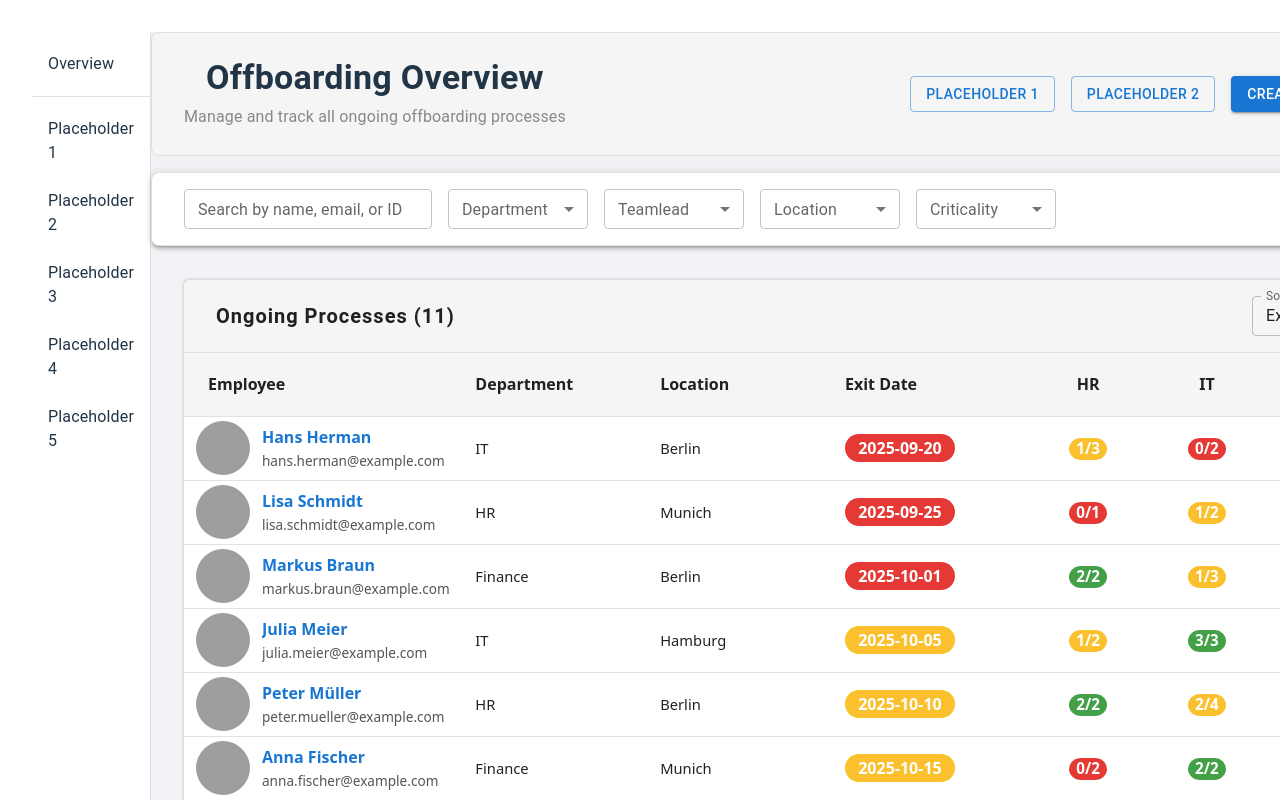
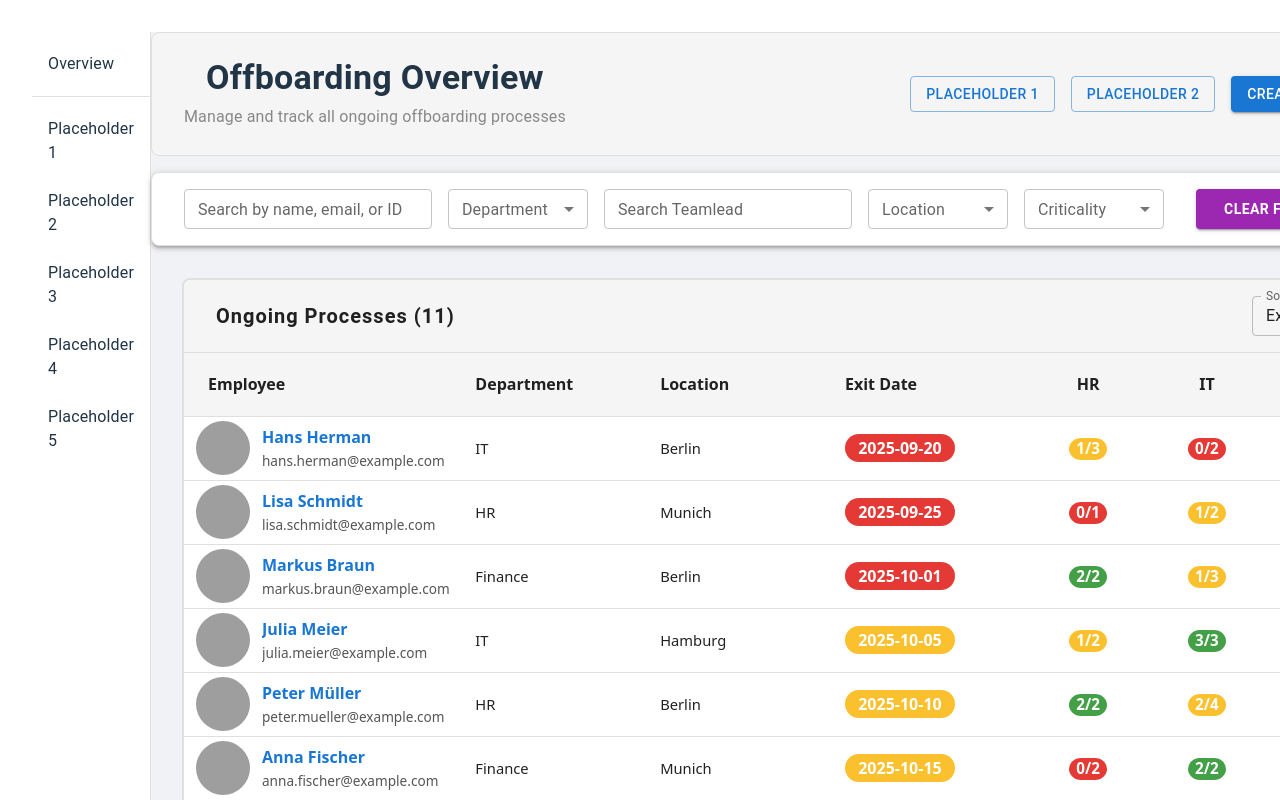
Before and after one commit to PatrickGress/offboardingtoolTS, a React (Vite) app: page / in a window 1280 px wide. Shown: the top 800 px of the page. Built offline with nearby package versions, Linux system fonts and the light colour scheme; grey boxes are pictures that could not be loaded; the HTML template or start-up script is replaced by a standard one.

Commit message:
filters: teamlead

```diff
--- a/src/components/OverviewContainer.tsx
+++ b/src/components/OverviewContainer.tsx
@@ -10,35 +10,46 @@ export function OverviewContainer() {
   const [search, setSearch] = useState('');
   const [debouncedSearch, setDebouncedSearch] = useState('');
   const [department, setDepartment] = useState('');
-  const [teamlead, setTeamlead] = useState('');
   const [location, setLocation] = useState('');
   const [crit, setCrit] = useState('');
+  const [teamlead, setTeamlead] = useState('');
+  const [teamleadSearch, setTeamleadSearch] = useState('');
+  const [debouncedTeamleadSearch, setDebouncedTeamleadSearch] = useState('');
 
   useEffect(() => {
     const handler = setTimeout(() => setDebouncedSearch(search), 500);
     return () => clearTimeout(handler);
   }, [search]);
 
+  useEffect(() => {
+    const handler = setTimeout(() => setDebouncedTeamleadSearch(teamleadSearch), 500);
+    return () => clearTimeout(handler);
+  }, [teamleadSearch]);
+
+  // Memoized unique values for select fields
+  const departments = useMemo(() => getUnique(mockWorkflows, 'department'), [mockWorkflows]);
+  const locations = useMemo(() => getUnique(mockWorkflows, 'location'), [mockWorkflows]);
+  const criticality = useMemo(() => getUnique(mockWorkflows, 'criticality').map(c => ({ value: c, label: c.charAt(0).toUpperCase() + c.slice(1) })), [mockWorkflows]);
+
+  // Teamlead search state
+  const teamleads = useMemo(() => getUnique(mockWorkflows, 'teamlead'), [mockWorkflows]);
+  const filteredTeamleads = useMemo(() => teamleads.filter(tl => tl.toLowerCase().includes(teamleadSearch.toLowerCase())), [teamleadSearch, teamleads]);
+
   // Filtering logic
   const filteredWorkflows = mockWorkflows.filter(wf => {
     const searchLower = debouncedSearch.toLowerCase();
+    const teamleadLower = debouncedTeamleadSearch.toLowerCase();
     if (searchLower && !(
       wf.name.toLowerCase().includes(searchLower) ||
       wf.email.toLowerCase().includes(searchLower) ||
       wf.id.toLowerCase().includes(searchLower)
     )) return false;
+    if (teamleadLower && !wf.teamlead.toLowerCase().includes(teamleadLower)) return false;
     if (department && wf.department !== department) return false;
     if (location && wf.location !== location) return false;
-    if (teamlead && wf.teamlead !== teamlead) return false;
     if (crit && wf.criticality !== crit) return false;
     return true;
   });
-
-  // Memoized unique values for select fields
-  const departments = useMemo(() => getUnique(mockWorkflows, 'department'), [mockWorkflows]);
-  const teamleads = useMemo(() => getUnique(mockWorkflows, 'teamlead'), [mockWorkflows]);
-  const locations = useMemo(() => getUnique(mockWorkflows, 'location'), [mockWorkflows]);
-  const criticality = useMemo(() => getUnique(mockWorkflows, 'criticality').map(c => ({ value: c, label: c.charAt(0).toUpperCase() + c.slice(1) })), [mockWorkflows]);
 
   return (
     <Box sx={{ width: '100%', display: 'flex', flexDirection: 'column', alignItems: 'center', bgcolor: '#f0f2f5', minHeight: '100vh', p: 0 }}>
@@ -77,14 +88,15 @@ export function OverviewContainer() {
             ))}
           </Select>
         </FormControl>
-        <FormControl size="small" sx={{ minWidth: 140 }}>
-          <InputLabel>Teamlead</InputLabel>
-          <Select value={teamlead} label="Teamlead" onChange={e => setTeamlead(e.target.value)}>
-            <MenuItem value="">All</MenuItem>
-            {teamleads.map(tl => (
-              <MenuItem key={tl} value={tl}>{tl}</MenuItem>
-            ))}
-          </Select>
+        <FormControl size="small" sx={{ minWidth: 220 }}>
+          <TextField
+            label="Search Teamlead"
+            variant="outlined"
+            size="small"
+            value={teamleadSearch}
+            onChange={e => setTeamleadSearch(e.target.value)}
+            sx={{ minWidth: 220 }}
+          />
         </FormControl>
         <FormControl size="small" sx={{ minWidth: 140 }}>
           <InputLabel>Location</InputLabel>
@@ -104,6 +116,20 @@ export function OverviewContainer() {
             ))}
           </Select>
         </FormControl>
+        <Button
+          variant="contained"
+          color="secondary"
+          sx={{ minWidth: 160, fontWeight: 700, boxShadow: 2, ml: 2, height: 40 }}
+          onClick={() => {
+            setSearch('');
+            setDepartment('');
+            setLocation('');
+            setCrit('');
+            setTeamleadSearch('');
+          }}
+        >
+          Clear Filters
+        </Button>
       </Paper>
       {/* Spacing below filter/search box */}
       <Box sx={{ height: 8 }} />
--- a/src/mockCards.ts
+++ b/src/mockCards.ts
@@ -7,7 +7,7 @@ export const mockWorkflows: WorkflowData[] = [
     email: 'hans.herman@example.com',
     department: 'IT',
     location: 'Berlin',
-    teamlead: 'Alice',
+    teamlead: 'Lisa Schmidt', // employee name
     criticality: 'yellow',
     exitDate: '2025-09-20',
     dueDate: '2025-09-20',
@@ -26,7 +26,7 @@ export const mockWorkflows: WorkflowData[] = [
     email: 'lisa.schmidt@example.com',
     department: 'HR',
     location: 'Munich',
-    teamlead: 'Bob',
+    teamlead: 'John Miller', // random name
     criticality: 'red',
     exitDate: '2025-09-25',
     dueDate: '2025-09-25',
@@ -45,7 +45,7 @@ export const mockWorkflows: WorkflowData[] = [
     email: 'markus.braun@example.com',
     department: 'Finance',
     location: 'Berlin',
-    teamlead: 'Charlie',
+    teamlead: 'Emily Clark', // random name
     criticality: 'green',
     exitDate: '2025-10-01',
     dueDate: '2025-10-01',
@@ -64,7 +64,7 @@ export const mockWorkflows: WorkflowData[] = [
     email: 'julia.meier@example.com',
     department: 'IT',
     location: 'Hamburg',
-    teamlead: 'David',
+    teamlead: 'Lisa Schmidt',
     criticality: 'yellow',
     exitDate: '2025-10-05',
     dueDate: '2025-10-05',
@@ -83,7 +83,7 @@ export const mockWorkflows: WorkflowData[] = [
     email: 'peter.mueller@example.com',
     department: 'HR',
     location: 'Berlin',
-    teamlead: 'Eve',
+    teamlead: 'John Miller',
     criticality: 'red',
     exitDate: '2025-10-10',
     dueDate: '2025-10-10',
@@ -102,7 +102,7 @@ export const mockWorkflows: WorkflowData[] = [
     email: 'anna.fischer@example.com',
     department: 'Finance',
     location: 'Munich',
-    teamlead: 'Frank',
+    teamlead: 'Emily Clark',
     criticality: 'green',
     exitDate: '2025-10-15',
     dueDate: '2025-10-15',
@@ -121,7 +121,7 @@ export const mockWorkflows: WorkflowData[] = [
     email: 'tom.becker@example.com',
     department: 'IT',
     location: 'Hamburg',
-    teamlead: 'Grace',
+    teamlead: 'Lisa Schmidt',
     criticality: 'yellow',
     exitDate: '2025-10-20',
     dueDate: '2025-10-20',
@@ -140,7 +140,7 @@ export const mockWorkflows: WorkflowData[] = [
     email: 'sophie.klein@example.com',
     department: 'Finance',
     location: 'Berlin',
-    teamlead: 'Hannah',
+    teamlead: 'John Miller',
     criticality: 'green',
     exitDate: '2025-10-25',
     dueDate: '2025-10-25',
@@ -159,7 +159,7 @@ export const mockWorkflows: WorkflowData[] = [
     email: 'max.weber@example.com',
     department: 'HR',
     location: 'Munich',
-    teamlead: 'Ian',
+    teamlead: 'Emily Clark',
     criticality: 'red',
     exitDate: '2025-10-30',
     dueDate: '2025-10-30',
@@ -178,7 +178,7 @@ export const mockWorkflows: WorkflowData[] = [
     email: 'clara.wolf@example.com',
     department: 'IT',
     location: 'Berlin',
-    teamlead: 'Judy',
+    teamlead: 'Lisa Schmidt',
     criticality: 'yellow',
     exitDate: '2025-11-05',
     dueDate: '2025-11-05',
@@ -197,7 +197,7 @@ export const mockWorkflows: WorkflowData[] = [
     email: 'felix.koenig@example.com',
     department: 'Finance',
     location: 'Hamburg',
-    teamlead: 'Karl',
+    teamlead: 'John Miller',
     criticality: 'green',
     exitDate: '2025-11-10',
     dueDate: '2025-11-10',
```
